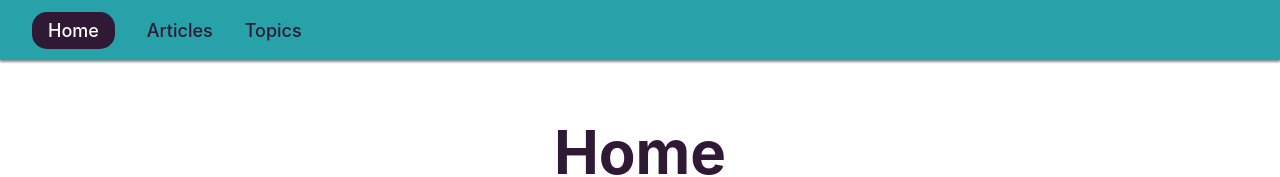
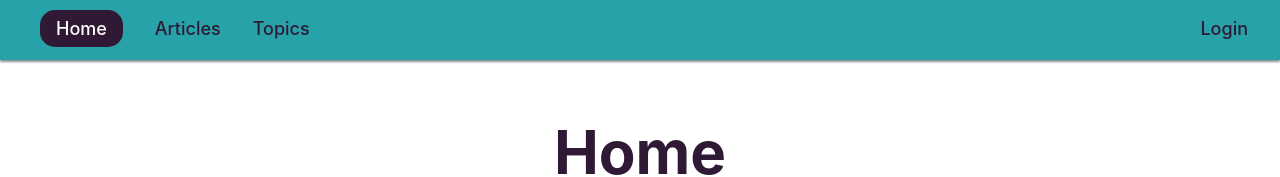
Before and after one commit to BerniHarris/fe-nc-news2, a React (Vite) app: page / in a window 1280 px wide. Shown: the top 177 px of the page. Built offline with nearby package versions, Linux system fonts and the light colour scheme; no server answers.

Commit message:
feat(020): add login to navbar

```diff
--- a/src/components/NavBar/NavBar.css
+++ b/src/components/NavBar/NavBar.css
@@ -3,53 +3,40 @@
   top: 0;
   z-index: 100;
   display: flex;
-  justify-content: space-between;
-  align-items: center;
+
   background-color: #26a2a8;
-  padding: 0 2rem;
+  color: #301934;
   height: 60px;
-  color: #301934;
   box-shadow: 0 2px 2px #869398;
-
-  text-align: center;
-  color: #301934;
-  font-size: large;
-  font-family:
-    -apple-system,
-    BlinkMacSystemFont,
-    Segoe UI,
-    Roboto,
-    Oxygen,
-    Ubuntu,
-    Cantarell,
-    Fira Sans,
-    Droid Sans,
-    Helvetica Neue,
-    sans-serif;
+  padding-right: 2rem;
 }
 
 .navbar-links {
   display: flex;
+  flex-direction: row;
   list-style: none;
   gap: 2rem;
-  margin: 0;
-  padding: 0;
-}
-
-.navbar-links a {
   color: #301934;
   text-decoration: none;
   font-weight: 500;
   transition: color 0.2s;
+  font-size: large;
+  width: 100%;
 }
 
 .navbar-links a:hover {
   color: #fe673a;
 }
 
-.navbar-links a.active-link {
+.active-link {
   color: white;
   background-color: #301934;
   padding: 0.5rem 1rem;
   border-radius: 15px;
 }
+
+.links {
+  width: 100%;
+  display: flex;
+  gap: inherit;
+}
--- a/src/components/NavBar/NavBar.jsx
+++ b/src/components/NavBar/NavBar.jsx
@@ -4,6 +4,7 @@ export const NavBar = () => {
   return (
     <nav className="navbar">
       <ul className="navbar-links">
+        <div className="links">
           <li>
             <NavLink
               to="/"
@@ -29,6 +30,17 @@ export const NavBar = () => {
               Topics
             </NavLink>
           </li>
+        </div>
+        <div className="login">
+          <li>
+            <NavLink
+              to="/login"
+              className={({ isActive }) => (isActive ? "active-link" : "")}
+            >
+              Login
+            </NavLink>
+          </li>
+        </div>
       </ul>
     </nav>
   );
```
Also changed, not shown: 2 other files (tests, documents, lock files or other folders). Lines whose indentation alone changed are shown as unchanged.
